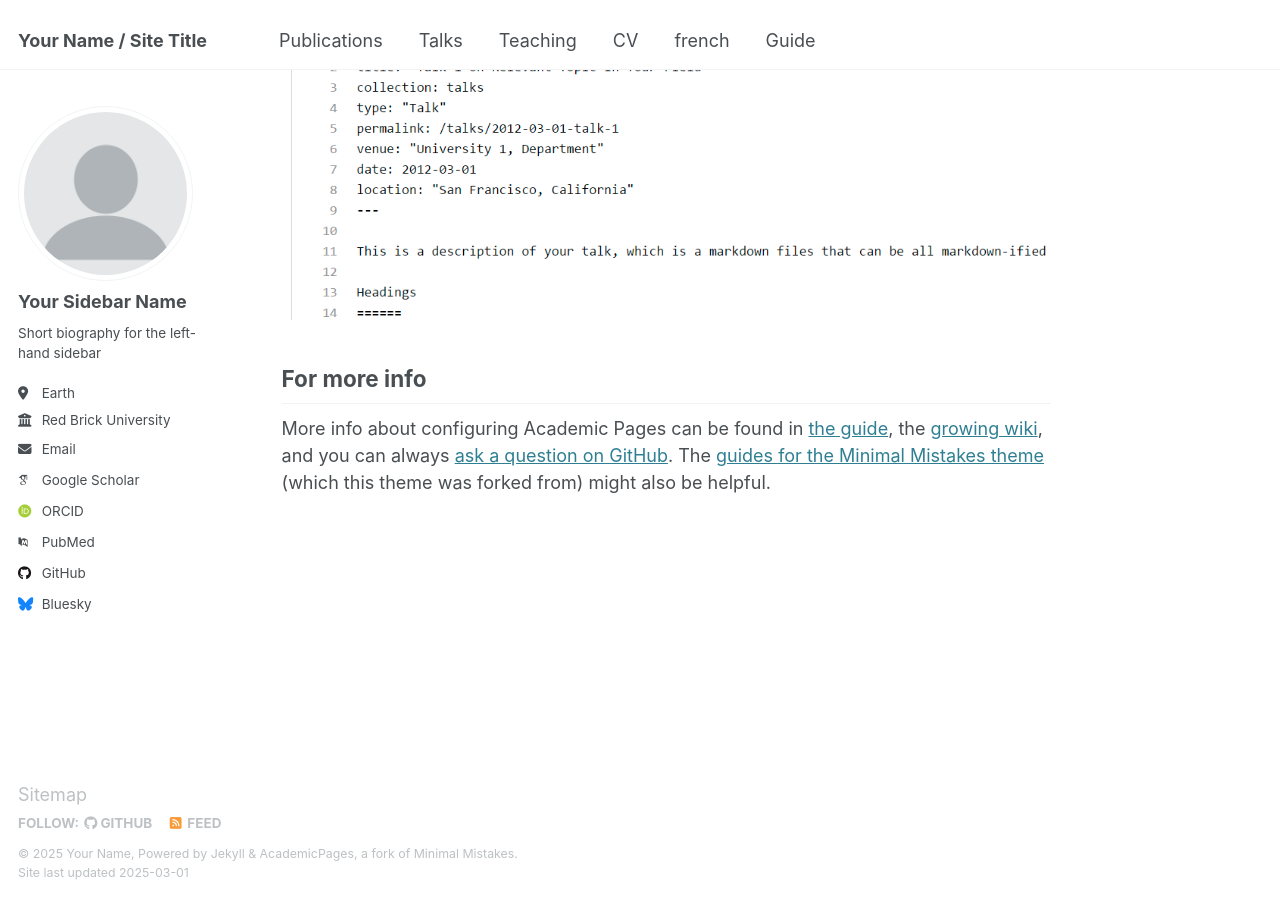
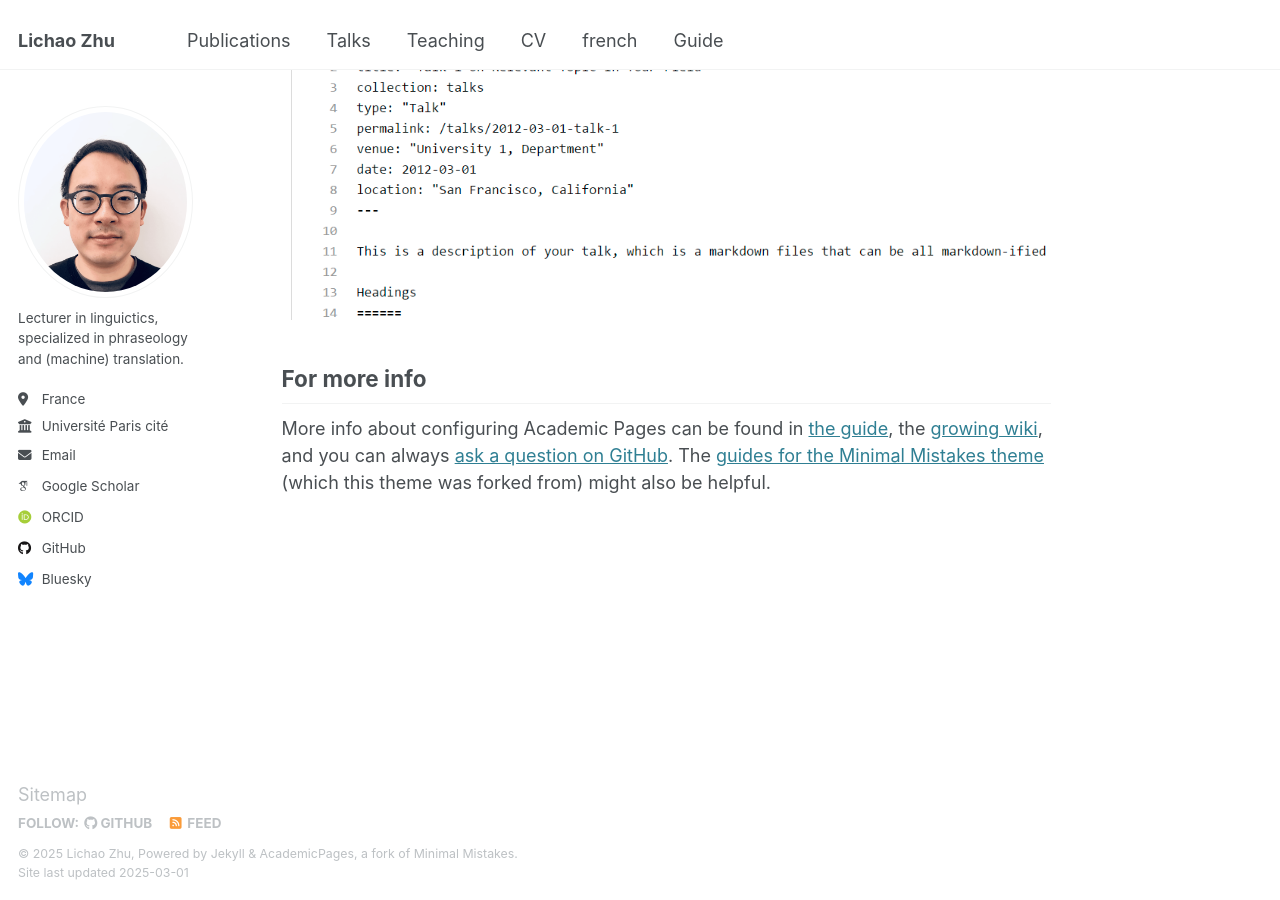
Before and after one commit to lichaozhu/en, a Jekyll site: the page built from _pages/about.md, in a window 1280 px wide and 900 px high, scrolled down 2642 px. Built offline with Jekyll 4.4.1, drawn with Linux system fonts in a browser that asks for light colours; some web fonts are replaced.

```diff
--- a/_config.yml
+++ b/_config.yml
@@ -9,13 +9,13 @@
 # Basic Site Settings
 locale                   : "en-US"
 site_theme               : "default"
-title                    : "Your Name / Site Title"
+title                    : "Lichao Zhu"
 title_separator          : "-"
-name                     : &name "Your Name"
-description              : &description "personal description"
-url                      : https://academicpages.github.io # the base hostname & protocol for your site e.g. "https://[your GitHub username].github.io"
+name                     : &name "Lichao Zhu"
+description              : &description "Lecturer in linguistics"
+url                      : https://lichaozhu.github.io/en/ # the base hostname & protocol for your site e.g. "https://[your GitHub username].github.io"
 baseurl                  : "" # the subpath of your site, e.g. "/blog"
-repository               : "academicpages/academicpages.github.io"
+repository               : "lichaozhu/en"
 
 # Site Author - The following control what appear as part of the author content on the side bar.
 #               If a field is blank the icon and link will not appear, otherwise it will be shown.
@@ -23,31 +23,31 @@ repository               : "academicpages/academicpages.github.io"
 author:
   # Biographic information
   avatar           : "profile.png"
-  name             : "Your Sidebar Name"
+  #name             : "Your Sidebar Name"
   pronouns         : # example: "she/her"
-  bio              : "Short biography for the left-hand sidebar"
-  location         : "Earth"
-  employer         : "Red Brick University"
+  bio              : "Lecturer in linguictics, specialized in phraseology and (machine) translation."
+  location         : "France"
+  employer         : "Université Paris cité"
   uri              : # URL
-  email            : "none@example.org"
+  email            : "lichao.zhu@u-paris.fr"
 
   # Academic websites
   arxiv            : # URL - Update with the correct link to your profile
-  googlescholar    : "https://scholar.google.com/citations?user=PS_CX0AAAAAJ"
-  impactstory      : # URL
-  orcid            : "http://orcid.org/yourorcidurl"
-  semantic         : # URL
-  pubmed           : "https://www.ncbi.nlm.nih.gov/pubmed/?term=john+snow"
-  researchgate     : # URL
-  scopus           : # URL
+  googlescholar    : "https://scholar.google.fr/citations?user=2gTSeggAAAAJ"
+  #impactstory      : # URL
+  orcid            : "https://orcid.org/0000-0003-4432-0236"
+  HAL              : "https://cv.hal.science/lichao-zhu"
+  #pubmed           : "https://www.ncbi.nlm.nih.gov/pubmed/?term=john+snow"
+  #researchgate     : # URL
+  #scopus           : # URL
 
   # Repositories and software development
-  bitbucket        : # Username - Update with your username on the site
-  codepen          : # Username
-  dribbble         : # Username
-  github           : "academicpages"
-  kaggle           : # Username
-  stackoverflow    : # User number or user number and name (i.e., use "1" or "1/jeff-atwood")
+ # bitbucket        : # Username - Update with your username on the site
+ # codepen          : # Username
+ # dribbble         : # Username
+  github           : "lichaozhu"
+ # kaggle           : # Username
+ # stackoverflow    : # User number or user number and name (i.e., use "1" or "1/jeff-atwood")
 
   # Social media
   bluesky          : "bsky.app" # Replace this with you Bluesky username
```
Also changed, not shown: images/profile.png, 2 other files.
